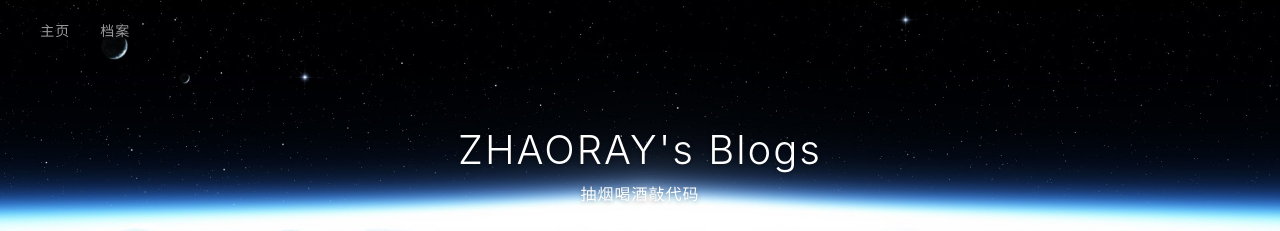
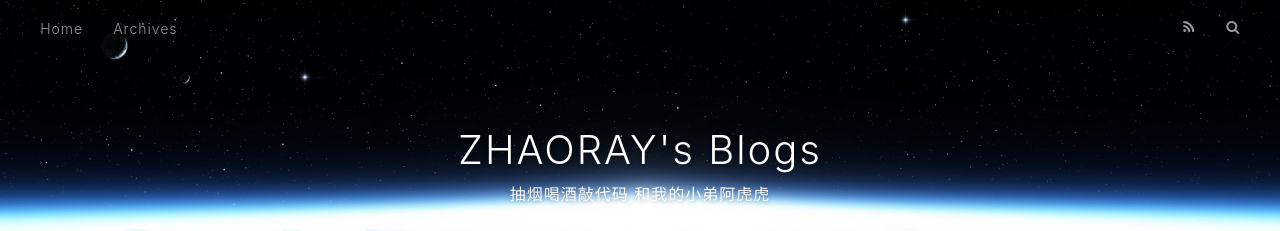
Before and after one commit to ZHAORAY123/ZHAORAY123.github.io, a plain HTML site: page index.html in a window 1280 px wide. Shown: the top 231 px of the page. Drawn offline with nearby package versions, Linux system fonts and the light colour scheme.

Commit message:
Site updated: 2019-03-30 23:49:59

```diff
--- a/index.html
+++ b/index.html
@@ -7,16 +7,13 @@
 
   <title>ZHAORAY&#39;s Blogs</title>
   <meta name="viewport" content="width=device-width, initial-scale=1, maximum-scale=1">
-  <meta name="description" content="和我的小弟阿虎虎">
-<meta property="og:type" content="website">
+  <meta property="og:type" content="website">
 <meta property="og:title" content="ZHAORAY&#39;s Blogs">
 <meta property="og:url" content="http://yoursite.com/index.html">
 <meta property="og:site_name" content="ZHAORAY&#39;s Blogs">
-<meta property="og:description" content="和我的小弟阿虎虎">
 <meta property="og:locale" content="zh_cn">
 <meta name="twitter:card" content="summary">
 <meta name="twitter:title" content="ZHAORAY&#39;s Blogs">
-<meta name="twitter:description" content="和我的小弟阿虎虎">
 
     <link rel="alternate" href="/atom.xml" title="ZHAORAY&#39;s Blogs" type="application/atom+xml">
 
@@ -35,14 +32,13 @@
       <header id="header">
   <div id="banner"></div>
   <div id="header-outer" class="outer">
-
     <div id="header-title" class="inner">
       <h1 id="logo-wrap">
         <a href="/" id="logo">ZHAORAY&#39;s Blogs</a>
       </h1>
 
         <h2 id="subtitle-wrap">
-          <a href="/" id="subtitle">抽烟喝酒敲代码</a>
+          <a href="/" id="subtitle">抽烟喝酒敲代码,和我的小弟阿虎虎</a>
         </h2>
 
     </div>
@@ -50,12 +46,12 @@
       <nav id="main-nav">
         <a id="main-nav-toggle" class="nav-icon"></a>
 
-          <a class="main-nav-link" href="/">主页</a>
+          <a class="main-nav-link" href="/">Home</a>
 
-          <a class="main-nav-link" href="/archives">档案</a>
+          <a class="main-nav-link" href="/archives">Archives</a>
 
       </nav>
-      <!-- <nav id="sub-nav">
+      <nav id="sub-nav">
 
           <a id="nav-rss-link" class="nav-icon" href="/atom.xml" title="RSS Feed"></a>
 
@@ -63,7 +59,7 @@
       </nav>
       <div id="search-form-wrap">
         <form action="//google.com/search" method="get" accept-charset="UTF-8" class="search-form"><input type="search" name="q" class="search-form-input" placeholder="Search"><button type="submit" class="search-form-submit">&#xF002;</button><input type="hidden" name="sitesearch" value="http://yoursite.com"></form>
-      </div> -->
+      </div>
     </div>
   </div>
 </header>
@@ -198,9 +194,9 @@
     </div>
     <nav id="mobile-nav">
 
-    <a href="/" class="mobile-nav-link">主页</a>
+    <a href="/" class="mobile-nav-link">Home</a>
 
-    <a href="/archives" class="mobile-nav-link">档案</a>
+    <a href="/archives" class="mobile-nav-link">Archives</a>
 
 </nav>
 
```
Also changed, not shown: 2019/03/30/OC类别与类扩展-初探一/index.html (+1 -1 lines), archives/2019/03/index.html (+2 -5 lines), archives/2019/index.html (+2 -5 lines), archives/index.html (+2 -5 lines).
